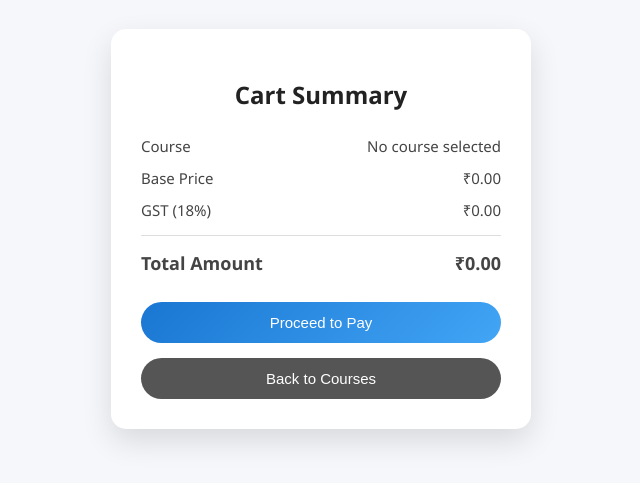
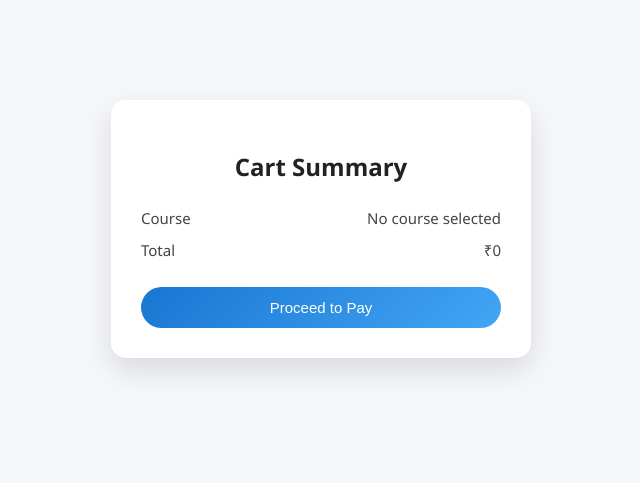
Before and after one commit to Sri2413/Razorpay-integration, a React (Create React App) app: page /cart in a window 1280 px wide. Shown: the part 171-654 px from the top of the page, without its empty margins (319-959 px from the left). Built offline with nearby package versions, Linux system fonts and the light colour scheme.

Commit message:
NAVIGATE TO FAILUE

```diff
--- a/src/Pages/Cart.js
+++ b/src/Pages/Cart.js
@@ -1,4 +1,5 @@
 import { useLocation, useNavigate } from "react-router-dom";
+import loadRazorpay from "../utils/loadRazorpay";
 import "./Cart.css";
 
 export default function Cart() {
@@ -13,13 +14,19 @@ export default function Cart() {
   const price = Number(course.price);
   const GST_RATE = 0.18;
   const gstAmount = price * GST_RATE;
-  const totalAmount = Math.round(price + gstAmount); // Razorpay expects integer
+  const totalAmount = Math.round(price + gstAmount);
 
-  const handlePayment = async (e) => {
-    e.preventDefault();
+  const handlePayment = async () => {
+    // 1️⃣ Load Razorpay SDK
+    const isLoaded = await loadRazorpay();
+
+    if (!isLoaded) {
+      alert("Razorpay SDK failed to load");
+      return;
+    }
 
     try {
-      // 1️⃣ Create order from backend
+      // 2️⃣ Create order
       const res = await fetch(
         "https://razorpay-integration-2-u3am.onrender.com/create-order",
         {
@@ -32,13 +39,13 @@ export default function Cart() {
       const order = await res.json();
 
       if (!order.id) {
-        alert("Order creation failed");
+        navigate("/payment-failed");
         return;
       }
 
-      // 2️⃣ Razorpay options
+      // 3️⃣ Razorpay options
       const options = {
-        key: "rzp_test_Ry6xHsPcUus7rj", // PUBLIC KEY ONLY
+        key: "rzp_test_Ry6xHsPcUus7rj",
         amount: order.amount,
         currency: "INR",
         name: "Course Platform",
@@ -46,7 +53,6 @@ export default function Cart() {
         order_id: order.id,
 
         handler: async function (response) {
-          // 3️⃣ Verify payment on backend
           const verifyRes = await fetch(
             "https://razorpay-integration-2-u3am.onrender.com/verify-payment",
             {
@@ -67,7 +73,6 @@ export default function Cart() {
 
         modal: {
           ondismiss: function () {
-            // User closed payment popup
             navigate("/payment-failed");
           },
         },
@@ -83,10 +88,10 @@ export default function Cart() {
         },
       };
 
-      // 4️⃣ Open Razorpay
+      // 4️⃣ Create Razorpay instance
       const rzp = new window.Razorpay(options);
 
-      // 5️⃣ Handle payment failure
+      // 5️⃣ FAILURE EVENT (THIS WAS MISSING PROPERLY)
       rzp.on("payment.failed", function () {
         navigate("/payment-failed");
       });
@@ -109,29 +114,13 @@ export default function Cart() {
         </div>
 
         <div className="cart-row">
-          <span>Base Price</span>
-          <span>₹{price.toFixed(2)}</span>
-        </div>
-
-        <div className="cart-row">
-          <span>GST (18%)</span>
-          <span>₹{gstAmount.toFixed(2)}</span>
-        </div>
-
-        <hr />
-
-        <div className="cart-total">
-          <span>Total Amount</span>
-          <span>₹{totalAmount.toFixed(2)}</span>
+          <span>Total</span>
+          <span>₹{totalAmount}</span>
         </div>
 
         <button className="pay-btn" onClick={handlePayment}>
           Proceed to Pay
         </button>
-
-        <button className="back-btn" onClick={() => navigate("/")}>
-          Back to Courses
-        </button>
       </div>
     </div>
   );
```
